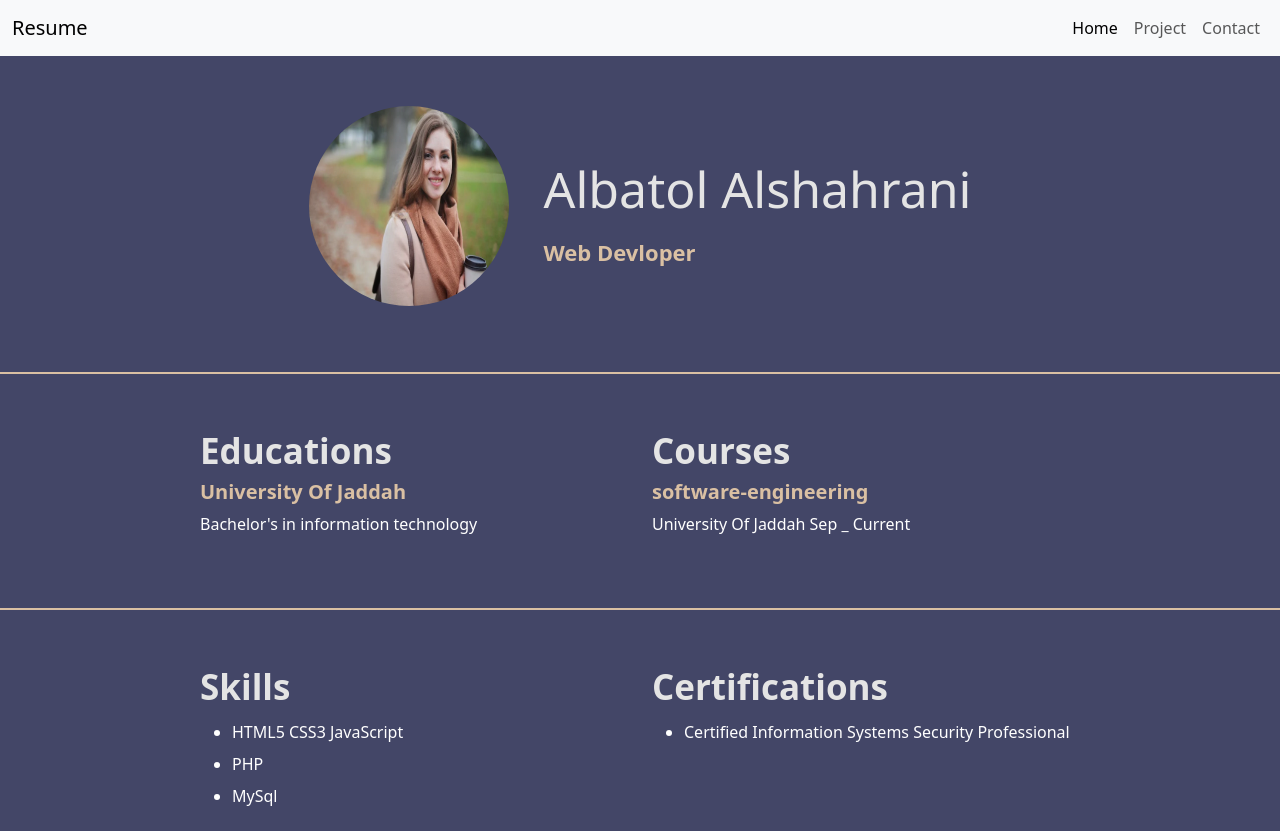
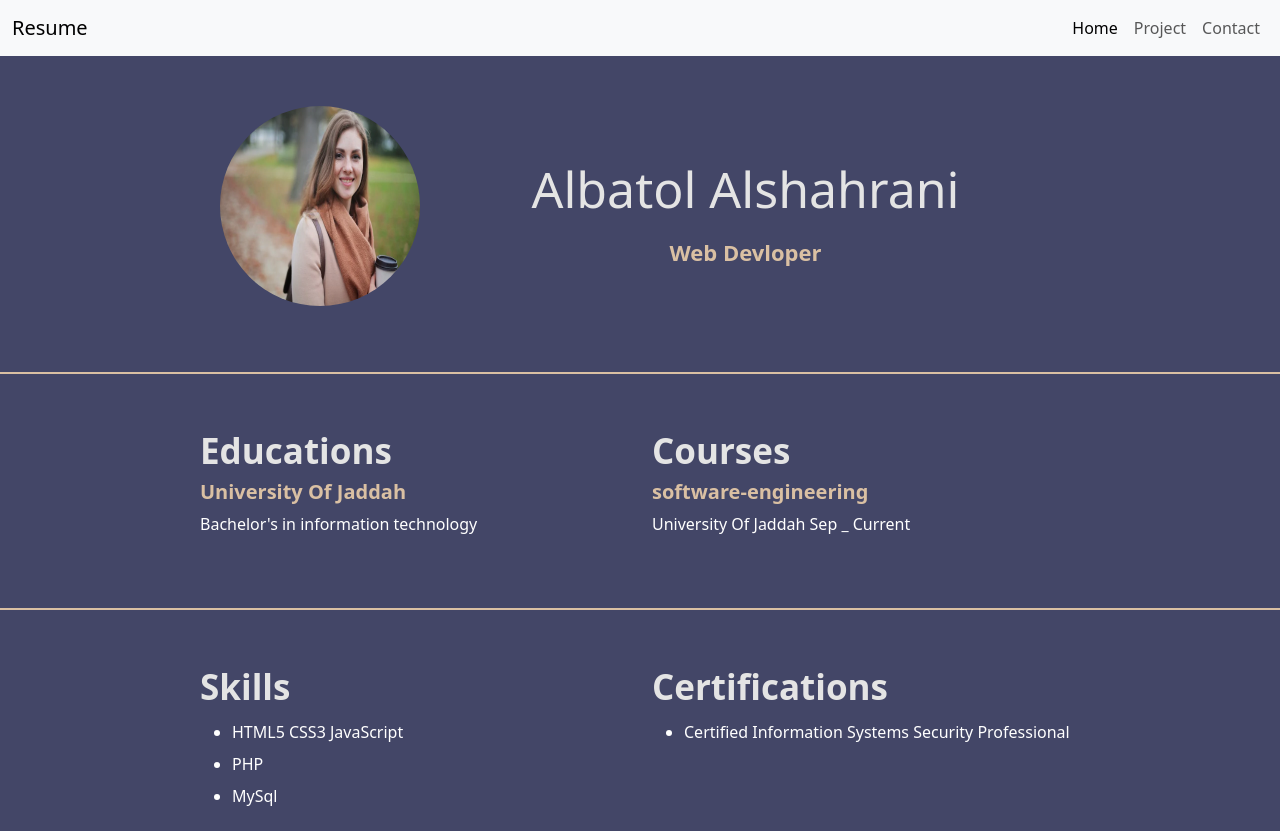
Before and after one commit to AlbatolAlshahrani/cv, a plain HTML site: page index.html in a window 1280 px wide. Shown: the top 831 px of the page. Drawn offline with nearby package versions, Linux system fonts and the light colour scheme.

Commit message:
Update index.html

```diff
--- a/index.html
+++ b/index.html
@@ -50,9 +50,9 @@
       </div>
     </nav>
 
-    <section class="intro">
-      <img src="myPhoto.webp" alt="myPhoto" />
-      <div>
+    <section class="intro col text-center">
+      <img class="row hidden" src="myPhoto.webp" alt="myPhoto" />
+      <div class="row">
         <h1>Albatol Alshahrani</h1>
         <h2>Web Devloper</h2>
       </div>
```
